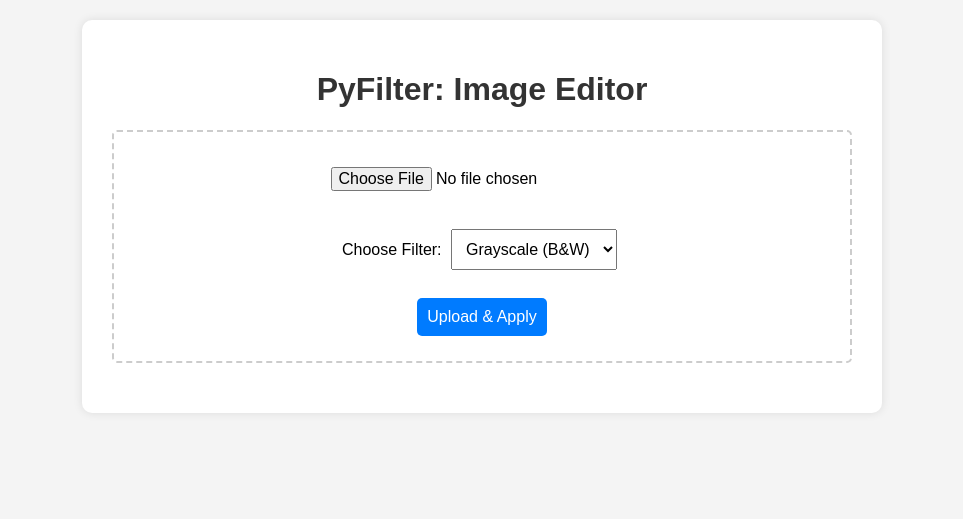
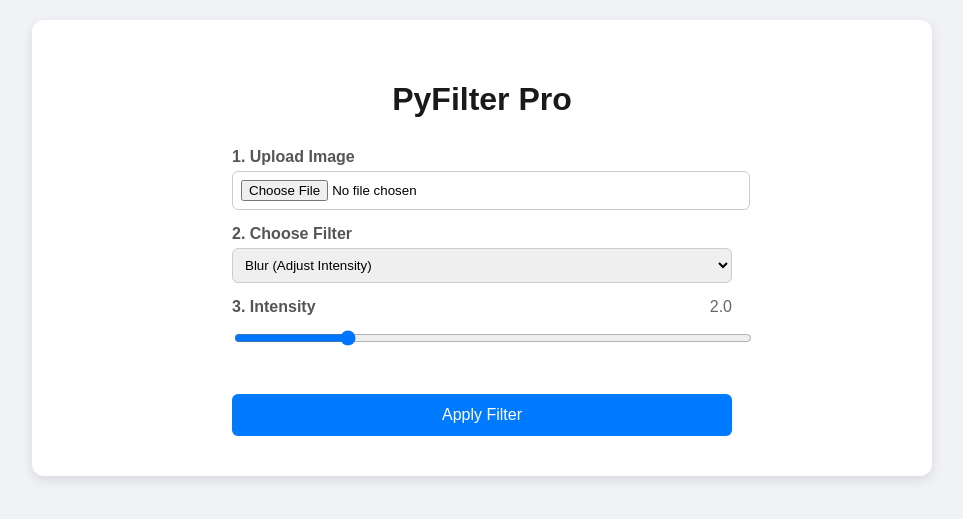
Before and after one commit to CazK0/Image-Filter, a Flask app: page / in a window 1280 px wide. Shown: the top 519 px of the page, without its empty margins (158-1121 px from the left). Run offline with Flask 3, Linux system fonts and the light colour scheme.

Commit message:
Revamp index.html for PyFilter Pro
Updated the HTML structure, styles, and functionality for the image filter application, enhancing user interface and experience.

```diff
--- a/ImageFilter/templates/index.html
+++ b/ImageFilter/templates/index.html
@@ -3,59 +3,71 @@
 <head>
     <meta charset="UTF-8">
     <meta name="viewport" content="width=device-width, initial-scale=1.0">
-    <title>PyFilter</title>
+    <title>PyFilter Pro</title>
     <style>
-        body { font-family: sans-serif; max-width: 800px; margin: 0 auto; padding: 20px; text-align: center; background-color: #f4f4f4; }
-        .container { background: white; padding: 30px; border-radius: 10px; box-shadow: 0 0 10px rgba(0,0,0,0.1); }
-        h1 { color: #333; }
-        .upload-section { margin: 20px 0; padding: 20px; border: 2px dashed #ccc; border-radius: 5px; }
-        select, input[type="file"], button { padding: 10px; margin: 5px; font-size: 16px; }
-        button { background-color: #007bff; color: white; border: none; cursor: pointer; border-radius: 5px; }
+        body { font-family: sans-serif; max-width: 900px; margin: 0 auto; padding: 20px; text-align: center; background-color: #f0f2f5; }
+        .container { background: white; padding: 40px; border-radius: 12px; box-shadow: 0 4px 12px rgba(0,0,0,0.1); }
+        h1 { color: #1a1a1a; margin-bottom: 30px; }
+        .controls { display: grid; gap: 15px; max-width: 500px; margin: 0 auto; text-align: left; }
+        label { font-weight: bold; color: #555; }
+        select, input[type="file"], input[type="range"] { width: 100%; padding: 8px; margin-top: 5px; border: 1px solid #ccc; border-radius: 6px; }
+        button { background-color: #007bff; color: white; border: none; padding: 12px 24px; font-size: 16px; border-radius: 6px; cursor: pointer; width: 100%; margin-top: 20px; transition: background 0.2s; }
         button:hover { background-color: #0056b3; }
-        .images { display: flex; justify-content: space-around; flex-wrap: wrap; margin-top: 30px; }
-        .img-box { margin: 10px; }
-        img { max-width: 300px; max-height: 300px; border: 1px solid #ddd; padding: 5px; background: white; }
-        .download-btn { display: inline-block; margin-top: 10px; text-decoration: none; background: #28a745; color: white; padding: 10px 20px; border-radius: 5px; }
+        .images-container { display: flex; justify-content: center; gap: 40px; flex-wrap: wrap; margin-top: 40px; }
+        .img-card { background: #fff; padding: 15px; border-radius: 8px; box-shadow: 0 2px 8px rgba(0,0,0,0.1); }
+        img { max-width: 100%; height: auto; max-height: 400px; border-radius: 4px; }
+        .download-btn { display: inline-block; margin-top: 15px; text-decoration: none; background: #28a745; color: white; padding: 10px 20px; border-radius: 5px; }
+        .value-display { float: right; color: #666; font-weight: normal; }
     </style>
 </head>
 <body>
 
 <div class="container">
-    <h1>PyFilter: Image Editor</h1>
+    <h1>PyFilter Pro</h1>
 
-    <div class="upload-section">
-        <form method="POST" enctype="multipart/form-data">
-            <input type="file" name="file" accept="image/*" required>
-            <br><br>
-            <label>Choose Filter:</label>
-            <select name="filter">
-                <option value="grayscale">Grayscale (B&W)</option>
-                <option value="blur">Blur</option>
-                <option value="sharpen">Sharpen</option>
-                <option value="contour">Contour</option>
-                <option value="detail">Detail</option>
-                <option value="edge_enhance">Edge Enhance</option>
-            </select>
-            <br><br>
-            <button type="submit">Upload & Apply</button>
-        </form>
-    </div>
+    <form method="POST" enctype="multipart/form-data">
+        <div class="controls">
+            <div>
+                <label>1. Upload Image</label>
+                <input type="file" name="file" accept="image/*" required>
+            </div>
+
+            <div>
+                <label>2. Choose Filter</label>
+                <select name="filter" id="filterSelect">
+                    <option value="blur">Blur (Adjust Intensity)</option>
+                    <option value="sharpen">Sharpen (Adjust Intensity)</option>
+                    <option value="brightness">Brightness (Adjust Intensity)</option>
+                    <option value="contrast">Contrast (Adjust Intensity)</option>
+                    <option value="grayscale">Grayscale (No Slider)</option>
+                    <option value="contour">Contour (No Slider)</option>
+                </select>
+            </div>
+
+            <div>
+                <label>3. Intensity <span id="valDisplay" class="value-display">2.0</span></label>
+                <input type="range" name="intensity" id="intensityRange" min="0" max="10" step="0.5" value="2" oninput="document.getElementById('valDisplay').innerText = this.value">
+            </div>
+
+            <button type="submit">Apply Filter</button>
+        </div>
+    </form>
 
     {% if error %}
-        <p style="color: red;">{{ error }}</p>
+        <p style="color: red; margin-top: 20px;">{{ error }}</p>
     {% endif %}
 
     {% if processed %}
-    <div class="images">
-        <div class="img-box">
+    <div class="images-container">
+        <div class="img-card">
             <h3>Original</h3>
             <img src="{{ url_for('static', filename='uploads/' + original) }}">
         </div>
-        <div class="img-box">
-            <h3>Filtered</h3>
+        <div class="img-card">
+            <h3>Result</h3>
             <img src="{{ url_for('static', filename='processed/' + processed) }}">
             <br>
-            <a href="{{ url_for('download_file', filename=processed) }}" class="download-btn">Download Result</a>
+            <a href="{{ url_for('download_file', filename=processed) }}" class="download-btn">Download Image</a>
         </div>
     </div>
     {% endif %}
```
